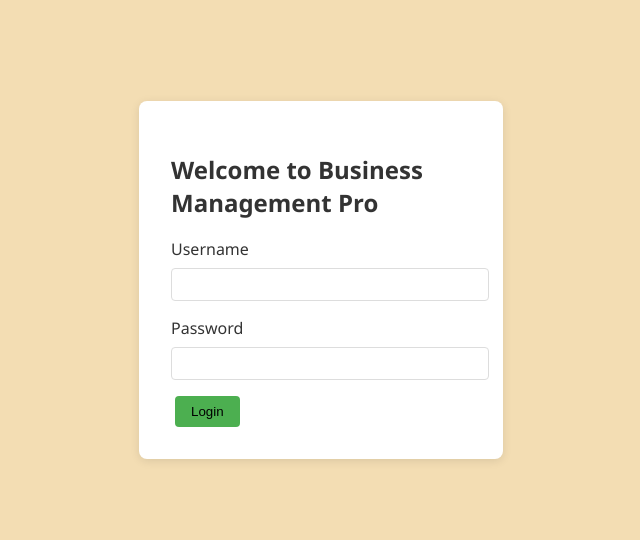
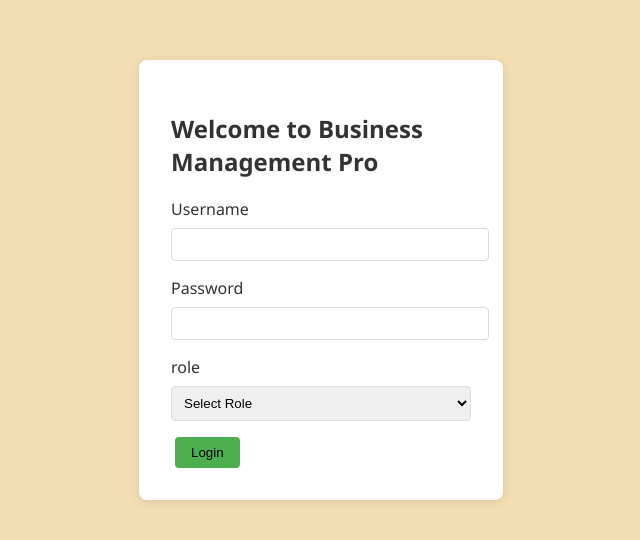
Before and after one commit to Abrazack/Agent-Desktop-Project, a plain HTML site: page index.html in a window 1280 px wide. Shown: the part 120-660 px from the top of the page, without its empty margins (319-959 px from the left). Drawn offline with Linux system fonts and the light colour scheme.

Commit message:
Corrected management system

```diff
--- a/index.html
+++ b/index.html
@@ -197,6 +197,14 @@
                     <label data-localize="password">Password</label>
                     <input type="password" id="password" required>
                 </div>
+                <div class="form-group">
+                    <label data-localize="role">Role</label>
+                    <select id="roleSelect" required>
+                        <option value="">Select Role</option>
+                        <option value="admin">Admin</option>
+                        <option value="employee">Employee</option>
+                    </select>
+                </div>
                 <button class="action-button success" data-localize="login">Login</button>
             </form>
         </div>
@@ -291,8 +299,8 @@
                 <h3 data-localize="system_settings">System Settings</h3>
                 <div class="settings-tabs">
                     <button class="action-button" onclick="showSettingsTab('user')" data-localize="user_management">Users</button>
-                    <button class="action-button" onclick="showSettingsTab("security")" data-localize="security">Security</button>
-                    <button class="action-button" onclick="showSettingsTab("localization")" data-localize="localization">Localization</button>
+                    <button class="action-button" onclick="showSettingsTab('security')" data-localize="security">Security</button>
+                    <button class="action-button" onclick="showSettingsTab('localization')" data-localize="localization">Localization</button>
                 </div>
 
                 <!-- User Management -->
@@ -370,8 +378,7 @@
                     username: "Username",
                     password: "Password",
                     login: "Login",
-                    settings: "Settings",
-                    // Add all other translations
+                    settings: "Settings"
                 },
                 es: {
                     welcome: "Bienvenido a Business Management Pro",
```
